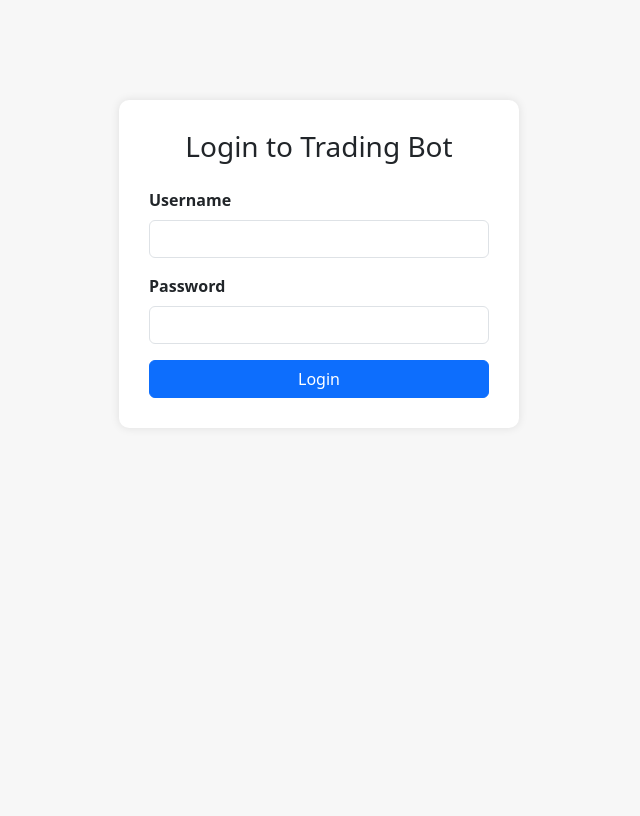
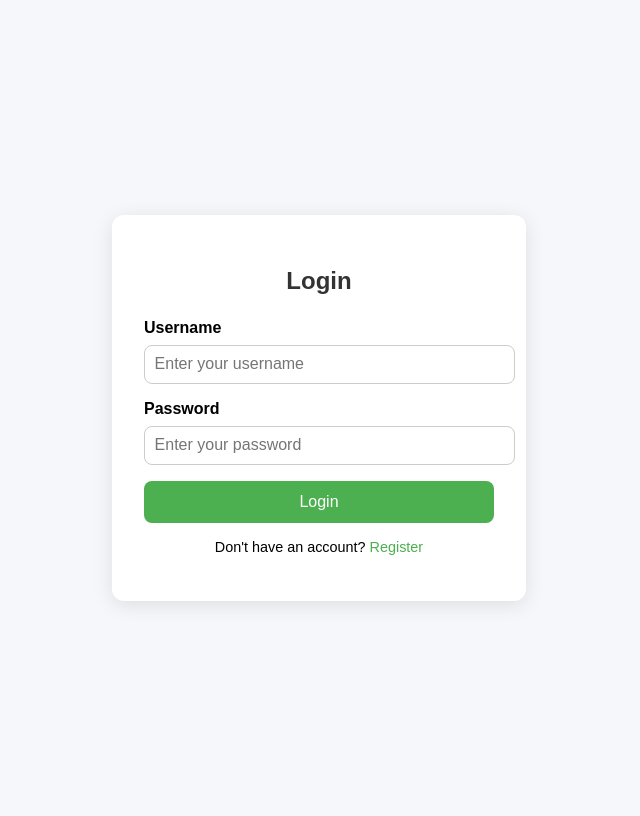
Before and after one commit to Judyk247/Binary-Signal-Bot, a Python web app: template templates/login.html in a window 1280 px wide. Shown: the whole page, without its empty margins (321-961 px from the left). Before the commit the page ends 398 px from the top, so only its background shows below. Run offline with Jinja, Linux system fonts and the light colour scheme; the template is opened without the code that fills it, so the values that code supplies are empty.

Commit message:
login.html

```diff
--- a/templates/login.html
+++ b/templates/login.html
@@ -2,51 +2,93 @@
 <html lang="en">
 <head>
     <meta charset="UTF-8">
-    <title>Login | Trading Bot</title>
-    <link rel="stylesheet" href="https://cdn.jsdelivr.net/npm/bootstrap@5.3.0/dist/css/bootstrap.min.css">
+    <meta name="viewport" content="width=device-width, initial-scale=1.0">
+    <title>Login</title>
     <style>
         body {
-            background-color: #f7f7f7;
+            font-family: Arial, sans-serif;
+            background: #f5f7fa;
+            display: flex;
+            justify-content: center;
+            align-items: center;
+            height: 100vh;
         }
         .login-container {
-            margin-top: 100px;
+            background: white;
+            padding: 2rem;
+            border-radius: 12px;
+            box-shadow: 0 4px 20px rgba(0,0,0,0.1);
+            width: 100%;
+            max-width: 350px;
         }
-        .login-card {
-            max-width: 400px;
-            margin: auto;
-            padding: 30px;
-            border-radius: 10px;
-            background-color: white;
-            box-shadow: 0 0 10px rgba(0,0,0,0.1);
+        .login-container h2 {
+            text-align: center;
+            margin-bottom: 1.5rem;
+            color: #333;
         }
-        .form-label {
+        .form-group {
+            margin-bottom: 1rem;
+        }
+        .form-group label {
+            display: block;
+            margin-bottom: 0.5rem;
             font-weight: bold;
+        }
+        .form-group input {
+            width: 100%;
+            padding: 0.6rem;
+            border: 1px solid #ccc;
+            border-radius: 8px;
+            font-size: 1rem;
+        }
+        .form-group input:focus {
+            border-color: #4CAF50;
+            outline: none;
+        }
+        button {
+            width: 100%;
+            padding: 0.75rem;
+            border: none;
+            background: #4CAF50;
+            color: white;
+            font-size: 1rem;
+            border-radius: 8px;
+            cursor: pointer;
+        }
+        button:hover {
+            background: #45a049;
+        }
+        .register-link {
+            text-align: center;
+            margin-top: 1rem;
+            font-size: 0.9rem;
+        }
+        .register-link a {
+            color: #4CAF50;
+            text-decoration: none;
+        }
+        .register-link a:hover {
+            text-decoration: underline;
         }
     </style>
 </head>
 <body>
-    <div class="container login-container">
-        <div class="login-card">
-            <h3 class="text-center mb-4">Login to Trading Bot</h3>
-            {% with messages = get_flashed_messages() %}
-                {% if messages %}
-                    <div class="alert alert-danger" role="alert">
-                        {{ messages[0] }}
-                    </div>
-                {% endif %}
-            {% endwith %}
-            <form method="POST" action="{{ url_for('login') }}">
-                <div class="mb-3">
-                    <label for="username" class="form-label">Username</label>
-                    <input type="text" name="username" id="username" class="form-control" required>
-                </div>
-                <div class="mb-3">
-                    <label for="password" class="form-label">Password</label>
-                    <input type="password" name="password" id="password" class="form-control" required>
-                </div>
-                <button type="submit" class="btn btn-primary w-100">Login</button>
-            </form>
-        </div>
+    <div class="login-container">
+        <h2>Login</h2>
+        <form action="/login" method="POST">
+            <div class="form-group">
+                <label for="username">Username</label>
+                <input type="text" id="username" name="username" placeholder="Enter your username" required>
+            </div>
+            <div class="form-group">
+                <label for="password">Password</label>
+                <input type="password" id="password" name="password" placeholder="Enter your password" required>
+            </div>
+            <button type="submit">Login</button>
+            <div class="register-link">
+                <p>Don't have an account? <a href="/register">Register</a></p>
+            </div>
+        </form>
     </div>
 </body>
 </html>
```
